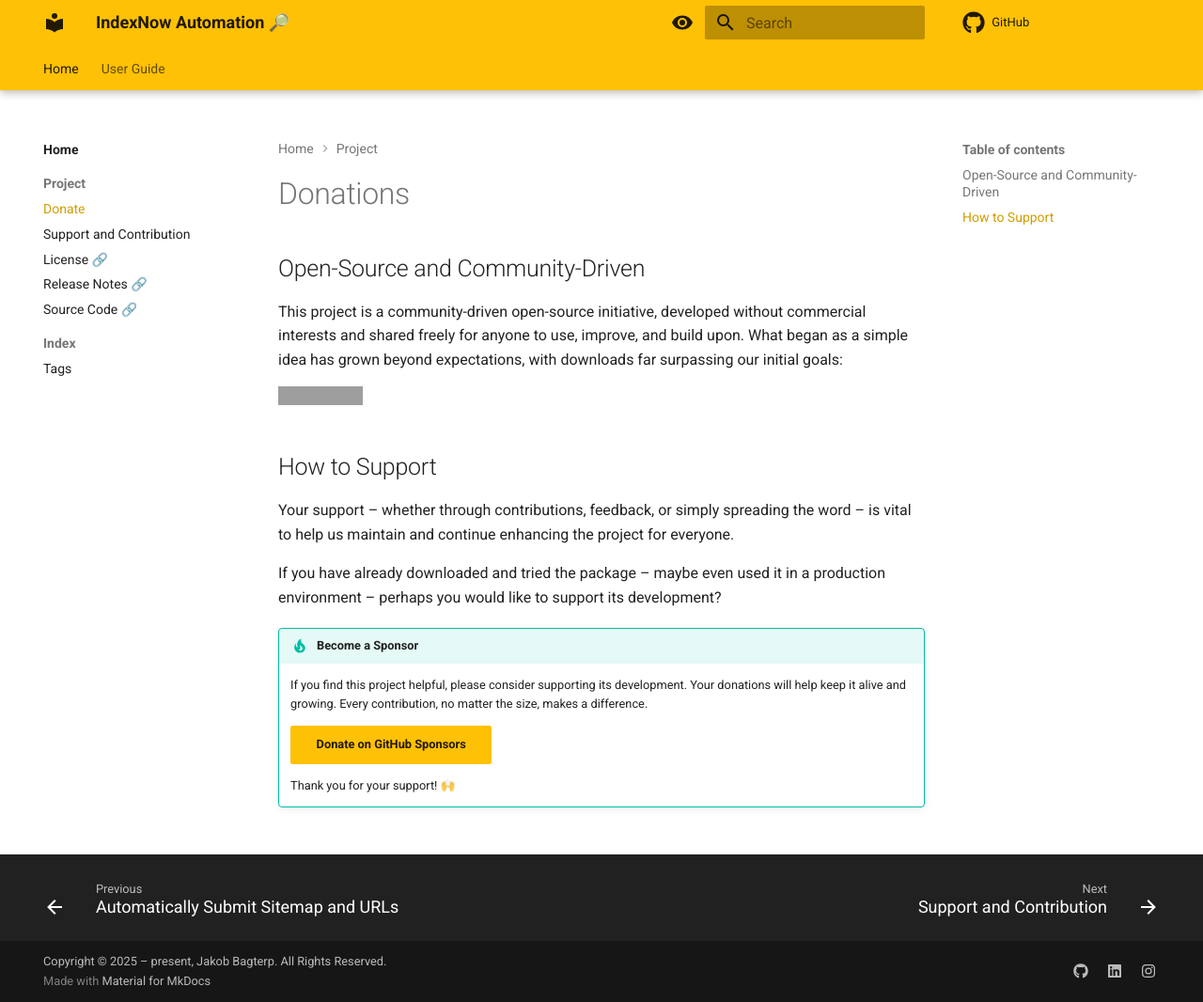
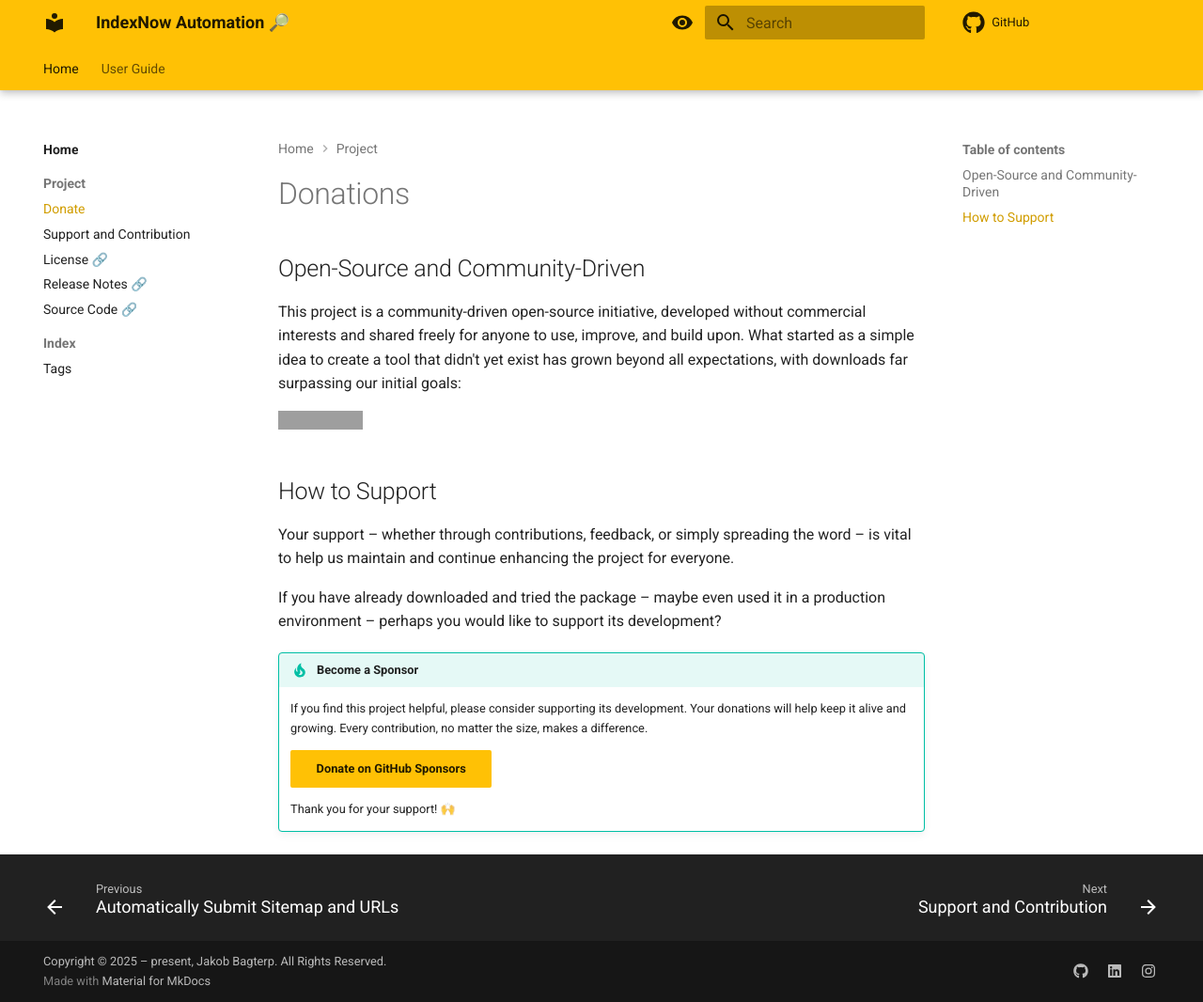
Before and after one commit to jakob-bagterp/index-now-submit-sitemap-urls-action, an MkDocs documentation site: the page built from docs/project/donate.md, in a window 1280 px wide and 1066 px high. Shown: the whole window at 94% size. Built offline with MkDocs 1.6.1 and Material for MkDocs 9.7.7, drawn with Linux system fonts in a browser that asks for light colours; comment, search, counter and statistics services are not loaded; grey boxes are pictures that could not be loaded.

Commit message:
Minor update.

```diff
--- a/docs/project/donate.md
+++ b/docs/project/donate.md
@@ -5,7 +5,7 @@ description: If you find IndexNow for Python helpful, please consider supporting
 
 # Donations
 ## Open-Source and Community-Driven
-This project is a community-driven open-source initiative, developed without commercial interests and shared freely for anyone to use, improve, and build upon. What began as a simple idea has grown beyond expectations, with downloads far surpassing our initial goals:
+This project is a community-driven open-source initiative, developed without commercial interests and shared freely for anyone to use, improve, and build upon. What started as a simple idea to create a tool that didn't yet exist has grown beyond all expectations, with downloads far surpassing our initial goals:
 
 [![Downloads](https://static.pepy.tech/badge/index-now-for-python)](https://pepy.tech/project/index-now-for-python)
 
```
